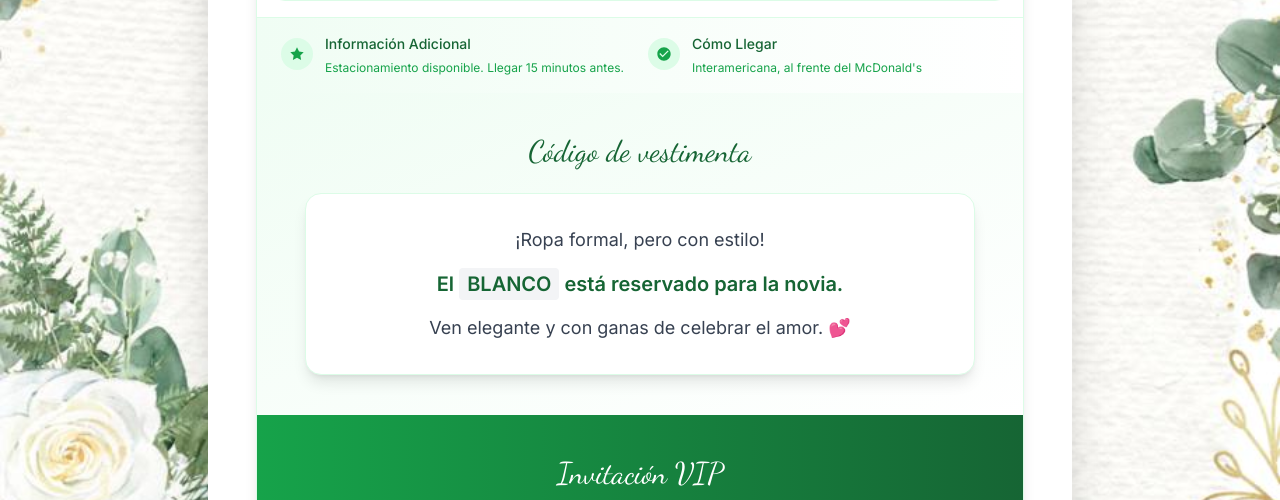
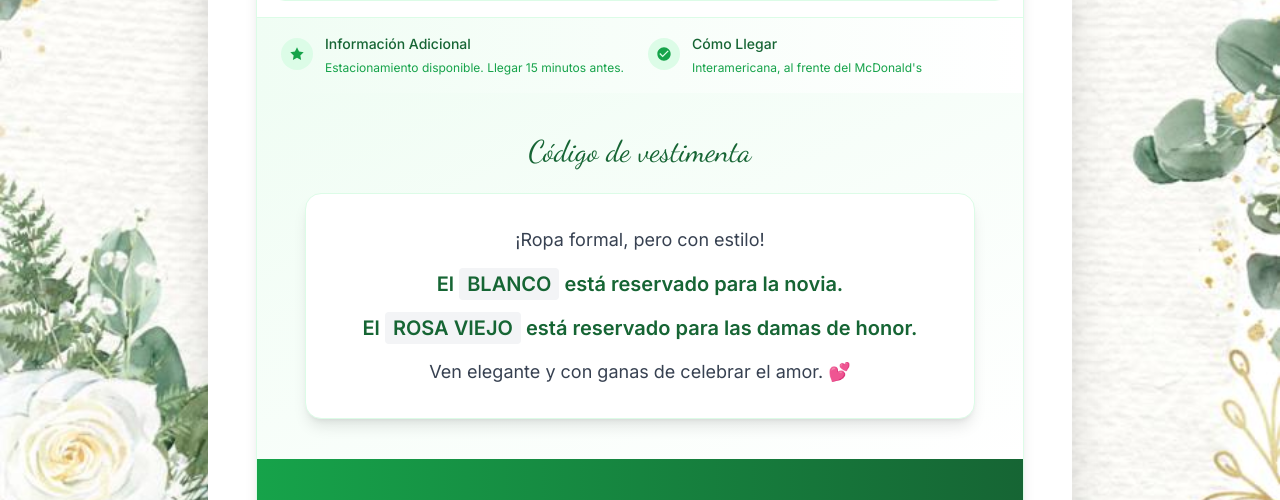
Before and after one commit to JoseLMendozaV/boda-invitaciones, a Django app: page /invitacion/44e524d6-1057-4f1f-b42b-b6a6db58b244/ in a window 1280 px wide. Shown: the part 2952-3452 px from the top of the page. Run offline with Django 4.2, Linux system fonts and the light colour scheme; data comes from the database, SQL or seed files in the repository; some libraries are stand-ins or nearby versions.

Commit message:
changed codigo de vestimenta
added another color for brides

```diff
--- a/invitaciones/templates/carta_invitacion.html
+++ b/invitaciones/templates/carta_invitacion.html
@@ -671,6 +671,9 @@ document.addEventListener('DOMContentLoaded', function() {
                     <p class="text-xl font-semibold text-green-800 mb-4">
                         El <span class="bg-gray-100 px-2 py-1 rounded">BLANCO</span> está reservado para la novia.
                     </p>
+                    <p class="text-xl font-semibold text-green-800 mb-4">
+                        El <span class="bg-gray-100 px-2 py-1 rounded">ROSA VIEJO</span> está reservado para las damas de honor.
+                    </p>
                     <p class="text-lg text-gray-700">
                         Ven elegante y con ganas de celebrar el amor. 💕
                     </p>
```
